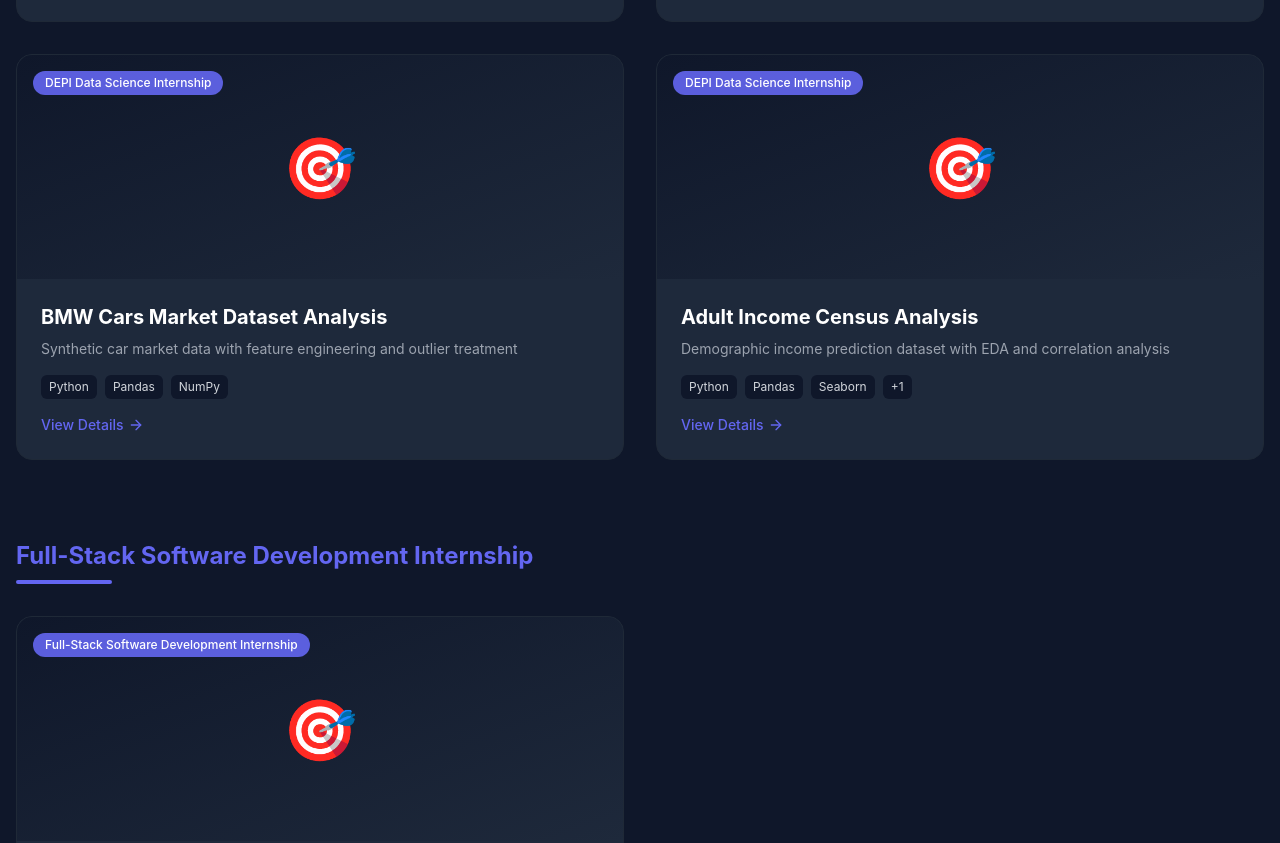
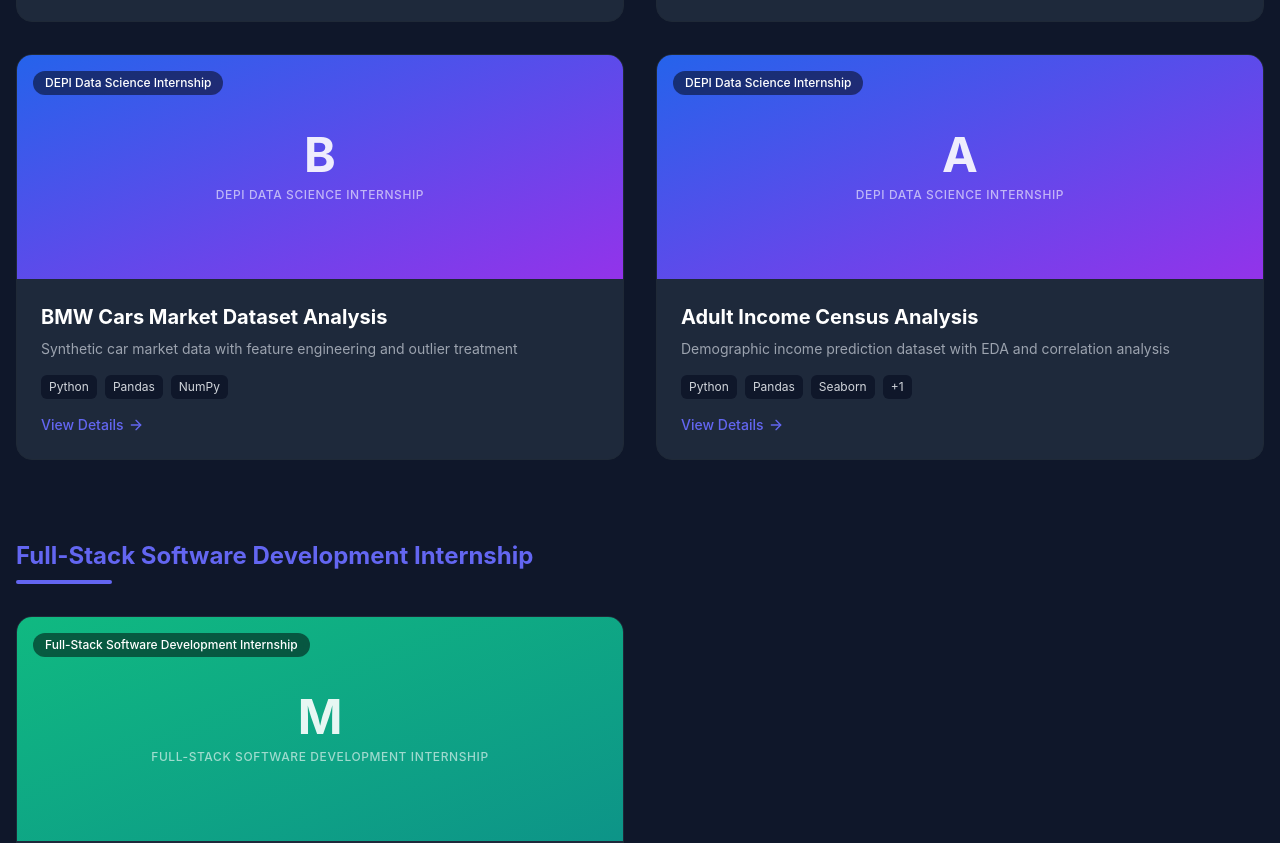
Before and after one commit to S2800-0/portfolio, a React (Vite) app: page / in a window 1280 px wide. Shown: the part 1520-2363 px from the top of the page. Built offline with nearby package versions, Linux system fonts and the light colour scheme.

Commit message:
update website
updated

```diff
--- a/src/components/CodeViewer.jsx
+++ b/src/components/CodeViewer.jsx
@@ -5,13 +5,21 @@
 const CodeViewer = ({ fileUrl, fileName, onClose }) => {
   const [code, setCode] = useState('');
   const [copied, setCopied] = useState(false);
+  const [loading, setLoading] = useState(true);
 
   useEffect(() => {
     if (fileUrl) {
+      setLoading(true);
       fetch(fileUrl)
         .then(res => res.text())
-        .then(text => setCode(text))
-        .catch(() => setCode('// Error loading file'));
+        .then(text => {
+          setCode(text);
+          setLoading(false);
+        })
+        .catch(() => {
+          setCode('// Error loading file');
+          setLoading(false);
+        });
     }
   }, [fileUrl]);
 
@@ -29,7 +37,7 @@
         initial={{ opacity: 0 }}
         animate={{ opacity: 1 }}
         exit={{ opacity: 0 }}
-        className="fixed inset-0 z-50 flex items-center justify-center p-4 bg-black/80 backdrop-blur-sm"
+        className="fixed inset-0 z-[60] flex items-center justify-center p-4 bg-black/80 backdrop-blur-sm"
         onClick={onClose}
       >
         <motion.div
@@ -65,9 +73,15 @@
 
           {/* Code Content */}
           <div className="overflow-auto max-h-[calc(90vh-4rem)] p-6">
-            <pre className="font-mono text-sm leading-relaxed">
-              <code className="text-gray-300 whitespace-pre-wrap">{code}</code>
-            </pre>
+            {loading ? (
+              <div className="flex items-center justify-center h-40 text-gray-500">
+                <span className="animate-pulse">Loading code...</span>
+              </div>
+            ) : (
+              <pre className="font-mono text-sm leading-relaxed">
+                <code className="text-gray-300 whitespace-pre-wrap">{code}</code>
+              </pre>
+            )}
           </div>
         </motion.div>
       </motion.div>
--- a/src/components/ProjectCard.jsx
+++ b/src/components/ProjectCard.jsx
@@ -1,9 +1,18 @@
 import { motion } from 'motion/react';
-import { Play, ArrowRight } from 'lucide-react';
+import { Play, ArrowRight, FileCode } from 'lucide-react';
 import { useState } from 'react';
+
+// Mock thumbnail colors for each category
+const categoryColors = {
+  'DEPI Data Science Internship': 'from-blue-600 to-purple-600',
+  'Full-Stack Software Development Internship': 'from-emerald-500 to-teal-600',
+  'Technical Projects': 'from-orange-500 to-red-500',
+};
 
 const ProjectCard = ({ project, onSelect }) => {
   const [isHovered, setIsHovered] = useState(false);
+
+  const gradient = categoryColors[project.category] || 'from-gray-600 to-gray-700';
 
   return (
     <motion.div
@@ -17,19 +26,25 @@
       onMouseLeave={() => setIsHovered(false)}
       onClick={() => onSelect(project)}
     >
-      {/* Thumbnail with hover zoom */}
+      {/* Thumbnail with gradient background */}
       <div className="relative h-56 overflow-hidden bg-primary">
         <motion.div
-          className="w-full h-full flex items-center justify-center bg-gradient-to-br from-primary to-secondary"
-          animate={{ scale: isHovered ? 1.1 : 1 }}
+          className={`w-full h-full flex flex-col items-center justify-center bg-gradient-to-br ${gradient}`}
+          animate={{ scale: isHovered ? 1.05 : 1 }}
           transition={{ duration: 0.4, ease: 'easeOut' }}
         >
-          <span className="text-6xl">🎯</span>
+          {/* Project initial/icon */}
+          <span className="text-5xl font-bold text-white/90 mb-2">
+            {project.title.charAt(0)}
+          </span>
+          <span className="text-xs text-white/60 font-medium uppercase tracking-wider">
+            {project.category}
+          </span>
         </motion.div>
 
         {/* Overlay on hover */}
         <motion.div
-          className="absolute inset-0 bg-primary/80 flex items-center justify-center"
+          className="absolute inset-0 bg-black/60 flex items-center justify-center"
           initial={{ opacity: 0 }}
           animate={{ opacity: isHovered ? 1 : 0 }}
           transition={{ duration: 0.3 }}
@@ -40,13 +55,22 @@
             transition={{ type: 'spring', stiffness: 300, damping: 20 }}
             className="flex items-center gap-2 text-white font-medium"
           >
-            <Play size={20} />
-            <span>Click to Explore</span>
+            {project.codeFiles && project.codeFiles.length > 0 ? (
+              <>
+                <FileCode size={20} />
+                <span>View Code & Details</span>
+              </>
+            ) : (
+              <>
+                <Play size={20} />
+                <span>Click to Explore</span>
+              </>
+            )}
           </motion.div>
         </motion.div>
 
         {/* Category badge */}
-        <div className="absolute top-4 left-4 px-3 py-1 rounded-full bg-accent/90 text-white text-xs font-medium">
+        <div className="absolute top-4 left-4 px-3 py-1 rounded-full bg-black/50 backdrop-blur-sm text-white text-xs font-medium">
           {project.category}
         </div>
       </div>
--- a/src/components/ProjectModal.jsx
+++ b/src/components/ProjectModal.jsx
@@ -3,7 +3,7 @@
 import { useState } from 'react';
 import CodeViewer from './CodeViewer';
 
-// Inline GitHub icon (no lucide-react dependency)
+// Inline GitHub icon
 const GithubIcon = ({ size = 18 }) => (
   <svg xmlns="http://www.w3.org/2000/svg" width={size} height={size} viewBox="0 0 24 24" fill="none" stroke="currentColor" strokeWidth="2" strokeLinecap="round" strokeLinejoin="round">
     <path d="M15 22v-4a4.8 4.8 0 0 0-1-3.5c3 0 6-2 6-5.5.08-1.25-.27-2.48-1-3.5.28-1.15.28-2.35 0-3.5 0 0-1 0-3 1.5-2.64-.5-5.36-.5-8 0C6 2 5 2 5 2c-.3 1.15-.3 2.35 0 3.5A5.403 5.403 0 0 0 4 9c0 3.5 3 5.5 6 5.5-.39.49-.68 1.05-.85 1.65-.17.6-.22 1.23-.15 1.85v4"/>
@@ -41,20 +41,6 @@
             >
               <X size={20} />
             </button>
-
-            {/* Video Section */}
-            <div className="relative aspect-video bg-primary flex items-center justify-center">
-              <video
-                src={project.videoUrl}
-                controls
-                autoPlay
-                muted
-                loop
-                className="w-full h-full object-cover"
-                controlsList="nodownload"
-                disablePictureInPicture
-              />
-            </div>
 
             {/* Content */}
             <div className="p-8">
@@ -95,7 +81,7 @@
                 </div>
               </div>
 
-              {/* Code Files Section */}
+              {/* Code Files Section - Notebook Style */}
               {project.codeFiles && project.codeFiles.length > 0 && (
                 <div className="mb-8">
                   <h3 className="text-lg font-semibold text-white mb-3">Code Files</h3>
--- a/src/data/projects.js
+++ b/src/data/projects.js
@@ -6,7 +6,6 @@
     shortDesc: 'End-to-end data analysis of retail sales with outlier detection and feature engineering',
     fullDesc: `Comprehensive analysis of SuperStore order data including data cleaning, type conversion, feature engineering (profit margin, unit price, shipping days), outlier detection using IQR method, and categorical encoding. Generated insights on sales by category and profit distributions.`,
     tech: ['Python', 'Pandas', 'NumPy', 'Seaborn', 'Matplotlib'],
-    videoUrl: '/Portfolio/videos/superstore-demo.mp4',
     thumbnail: '/Portfolio/images/superstore-thumb.jpg',
     githubUrl: 'https://github.com/S2800-0/superstore-analysis',
     codeFiles: [
@@ -22,7 +21,6 @@
     shortDesc: 'Merged dataset analysis correlating sleep, stress, and study habits with burnout levels',
     fullDesc: `Merged and cleaned two batches of student mental health data. Standardized text fields, handled missing values with median/mode imputation. Created visualizations exploring relationships between daily sleep hours, stress levels, study hours, and burnout levels using boxplots, count plots, and KDE distributions.`,
     tech: ['Python', 'Pandas', 'NumPy', 'Seaborn', 'Matplotlib'],
-    videoUrl: '/Portfolio/videos/burnout-demo.mp4',
     thumbnail: '/Portfolio/images/burnout-thumb.jpg',
     githubUrl: 'https://github.com/S2800-0/student-burnout-analysis',
     codeFiles: [
@@ -38,7 +36,6 @@
     shortDesc: 'Synthetic car market data with feature engineering and outlier treatment',
     fullDesc: `Cleaned and standardized BMW car dataset with 20+ features. Handled missing values, standardized categorical mappings, clipped outliers using IQR method. Engineered features: car age, price per horsepower, mileage per year, engine efficiency, accident/service history encoding, fuel efficiency categorization, and luxury model classification.`,
     tech: ['Python', 'Pandas', 'NumPy'],
-    videoUrl: '/Portfolio/videos/bmw-demo.mp4',
     thumbnail: '/Portfolio/images/bmw-thumb.jpg',
     githubUrl: 'https://github.com/S2800-0/bmw-cars-analysis',
     codeFiles: [
@@ -54,7 +51,6 @@
     shortDesc: 'Demographic income prediction dataset with EDA and correlation analysis',
     fullDesc: `Cleaned Adult dataset from UCI repository. Handled missing values encoded as '?', removed duplicates, imputed numerical and categorical columns. Performed exploratory data analysis with distribution plots, boxplots, count plots, correlation heatmaps, and income stratification by education, workclass, and sex.`,
     tech: ['Python', 'Pandas', 'Seaborn', 'Matplotlib'],
-    videoUrl: '/Portfolio/videos/adult-demo.mp4',
     thumbnail: '/Portfolio/images/adult-thumb.jpg',
     githubUrl: 'https://github.com/S2800-0/adult-income-analysis',
     codeFiles: [
@@ -72,7 +68,6 @@
     shortDesc: 'Full-stack movie database with REST APIs and real-time data aggregation',
     fullDesc: `Designed end-to-end ERD schemas and built scalable REST APIs with TypeORM/PostgreSQL, ensuring clean data structures for complex relational datasets. Integrated third-party APIs to aggregate real-time movie and actor data, enabling dynamic analytics and search functionality. Translated Figma wireframes into responsive UI components while maintaining data integrity across frontend and backend systems.`,
     tech: ['React', 'Nest.js', 'TypeORM', 'PostgreSQL', 'Figma', 'Git/GitHub'],
-    videoUrl: '/Portfolio/videos/minly-demo.mp4',
     thumbnail: '/Portfolio/images/minly-thumb.png',
     githubUrl: 'https://github.com/S2800-0/MMDB-Frontend',
     codeFiles: [],
@@ -88,7 +83,6 @@
     shortDesc: 'AI-powered sign language translator using computer vision',
     fullDesc: `Developed an end-to-end classification system using MobileNetV2 and TensorFlow/Keras with custom Dense layers and Softmax activation for multi-class sign categorization and real-time recognition. Built a robust computer vision pipeline utilizing OpenCV and ImageDataGenerator for real-time frame capture, preprocessing, and model inference.`,
     tech: ['Python', 'TensorFlow', 'Keras', 'OpenCV', 'MobileNetV2'],
-    videoUrl: '/Portfolio/videos/sign-language-demo.mp4',
     thumbnail: '/Portfolio/images/sign-language-thumb.jpg',
     githubUrl: 'https://github.com/S2800-0/sign-language',
     codeFiles: [],
@@ -102,7 +96,6 @@
     shortDesc: 'Real-time spell checker with Qt GUI and intelligent suggestions',
     fullDesc: `Designed and implemented a spell checker desktop application in C++ with Qt Creator, integrating a GUI with real-time spelling validation and dynamic suggestion lists for user-friendly interaction. Added support for real-time spelling validation and automated suggestion generation, improving text accuracy and user experience.`,
     tech: ['C++', 'Qt Creator', 'Qt Widgets', 'Algorithms'],
-    videoUrl: '/Portfolio/videos/spell-checker-demo.mp4',
     thumbnail: '/Portfolio/images/spell-checker-thumb.jpg',
     githubUrl: 'https://github.com/S2800-0/spell-checker',
     codeFiles: [],
```
